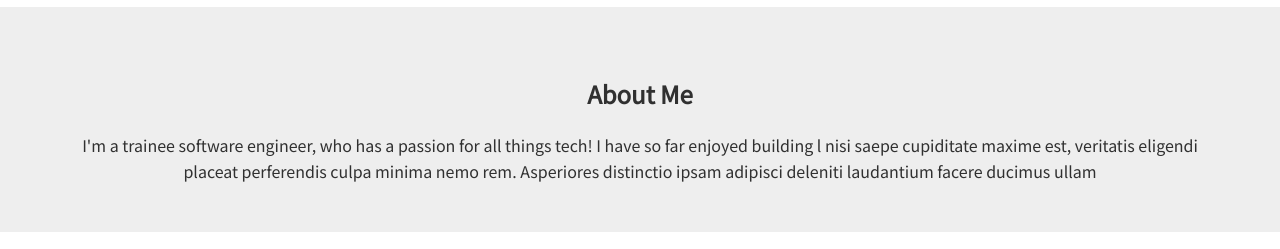
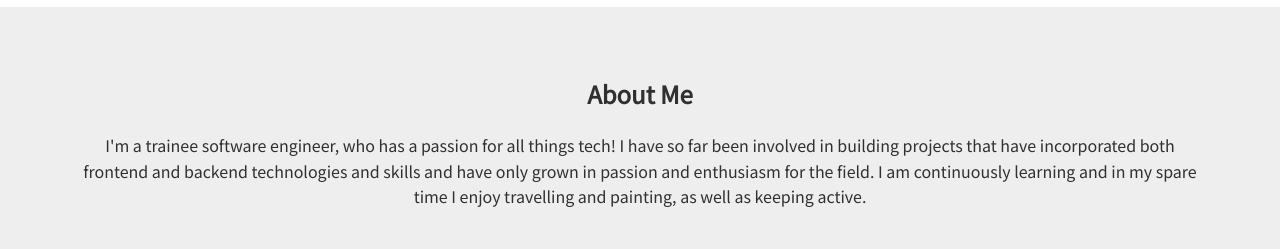
Before and after one commit to Deb0890/Deborah-Portfolio, a plain HTML site: page index.html in a window 1280 px wide. Shown: the part 1525-1774 px from the top of the page. Drawn offline with nearby package versions, Linux system fonts and the light colour scheme.

Commit message:
Complete about me description

```diff
--- a/index.html
+++ b/index.html
@@ -137,10 +137,10 @@
 <section id="about">
     <h2 class= "title">About Me</h2>
     <!-- <p class="subtitle"> HTML, CSS & JavaScript</p> -->
-        <p class="about-text" > I'm a trainee software engineer, who has a passion for all things tech!
-            I have so far enjoyed building l
-            nisi saepe cupiditate maxime est, veritatis eligendi placeat perferendis culpa minima
-            nemo rem. Asperiores distinctio ipsam adipisci deleniti laudantium facere ducimus ullam
+        <p class="about-text" > I'm a trainee software engineer, who has a passion for all things tech! I have so
+            far been involved in building projects that have incorporated both frontend and backend technologies
+            and skills and have only grown in passion and enthusiasm for the field. I am continuously learning
+            and in my spare time I enjoy travelling and painting, as well as keeping active.
         </p>
     <!-- <img src="img/aboutme.jpg" width="200px" alt="Deborah looking at art"> -->
 </section>
```
